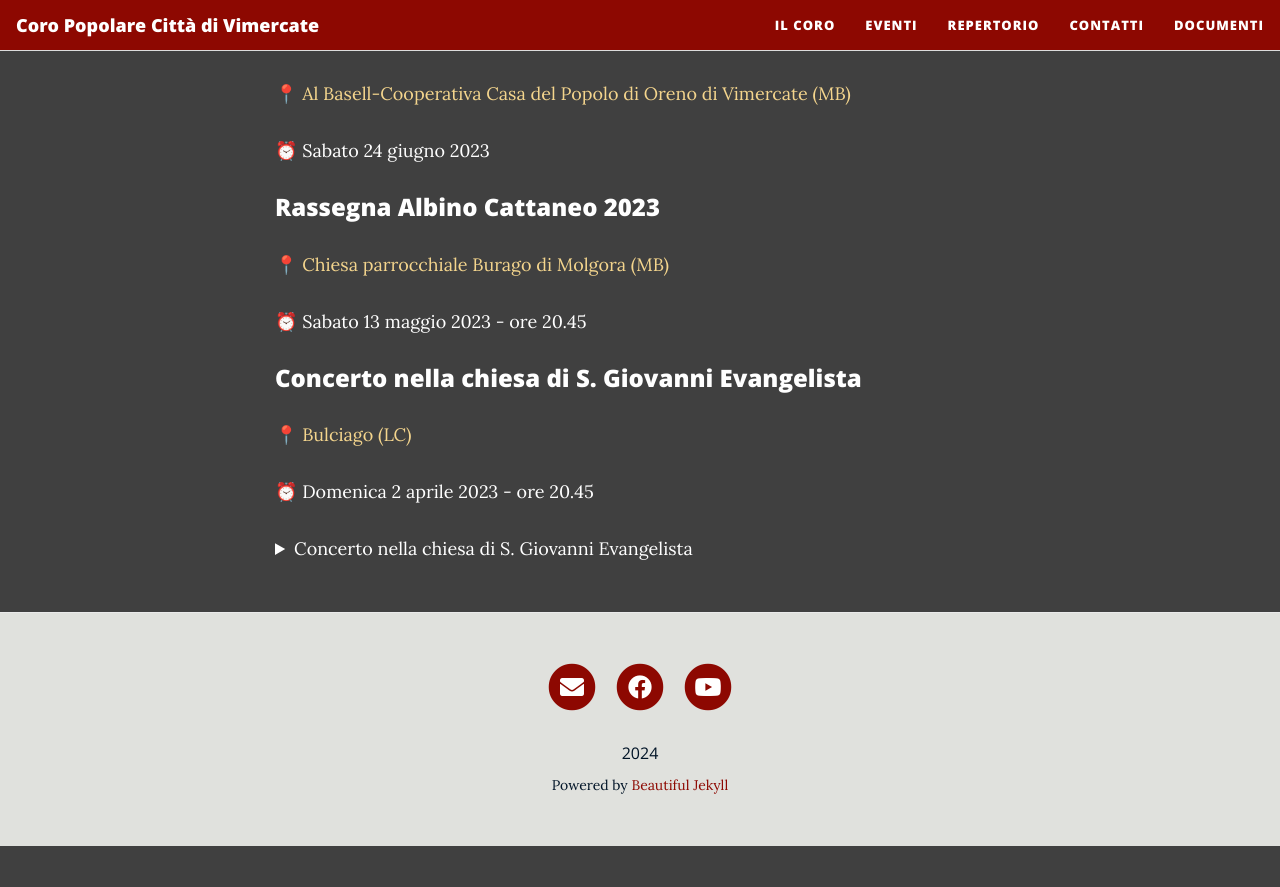
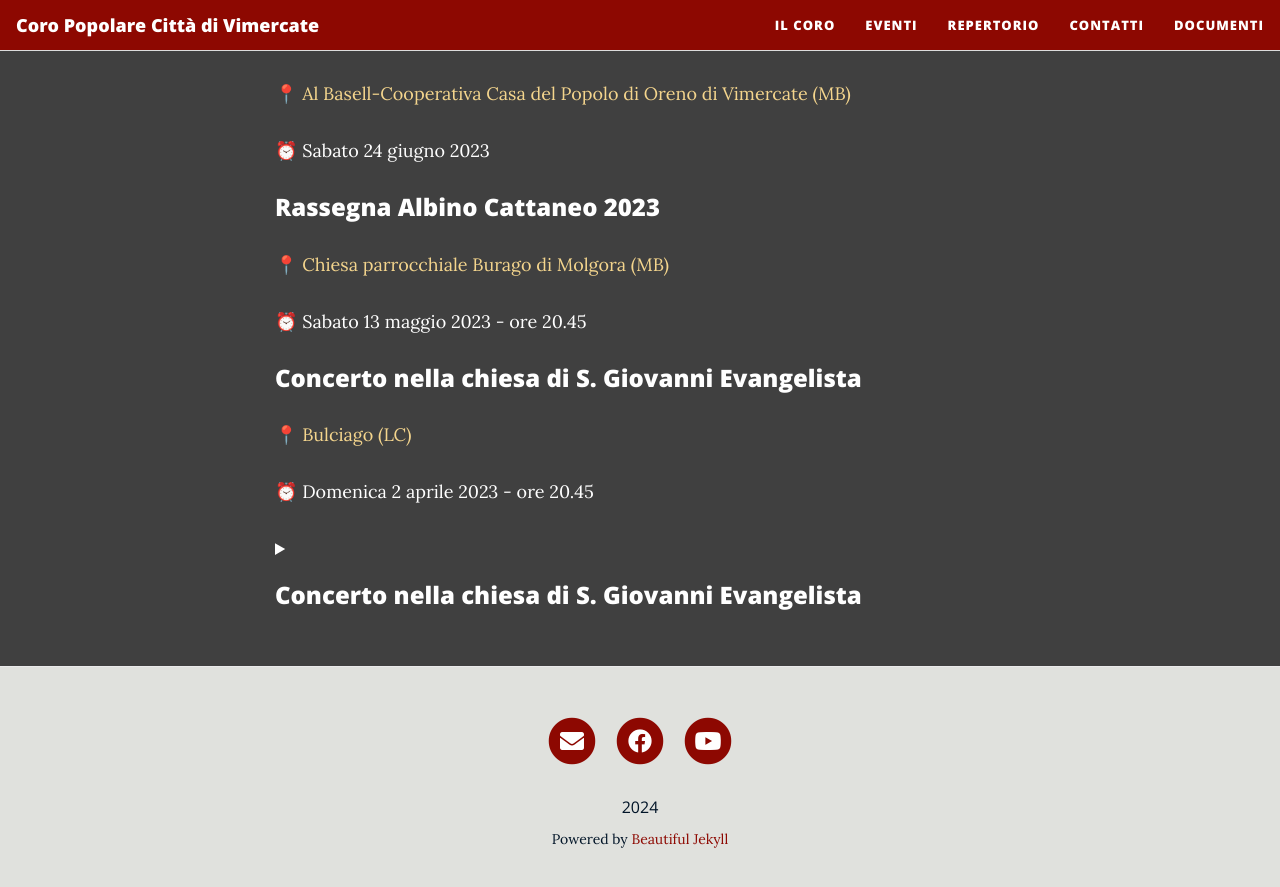
Before and after one commit to Corovimercate/Corovimercate.github.io, a Jekyll site: the page built from eventi.md, in a window 1280 px wide and 900 px high, scrolled down 760 px. Shown: the top 887 px of the window. Built offline with Jekyll 4.4.1, drawn with Linux system fonts in a browser that asks for light colours; nearby versions of some CDN libraries; before the commit the page ends 1606 px from its top, so only the background shows below that.

```diff
--- a/eventi.md
+++ b/eventi.md
@@ -65,7 +65,7 @@ L’evento si terra’ il 24 Giugno 2023 presso Al Basell-Cooperativa Casa del P
      alt="Locandina Bulciago LC"> -->
 
 <details>
-<summary>Concerto nella chiesa di S. Giovanni Evangelista</summary>
+<summary><h3>Concerto nella chiesa di S. Giovanni Evangelista</h3></summary>
 <p>⏰ Domenica 2 aprile 2023 - ore 20.45</p>
 
 <img class="fit-picture"
```
